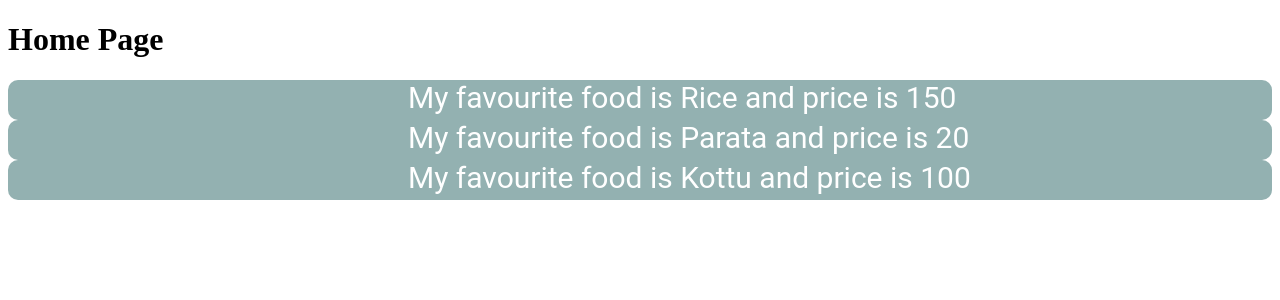
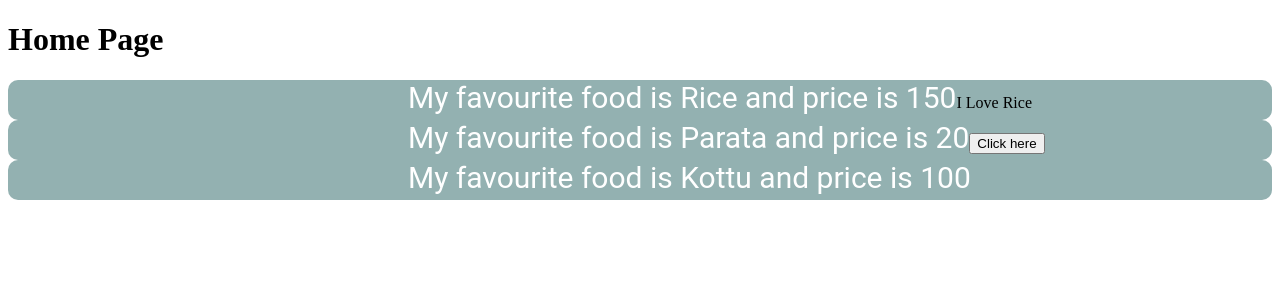
Before and after one commit to KavinduRanawaka/ReactPractice-YT, a React (Create React App) app: page / in a window 1280 px wide. Shown: the top 300 px of the page. Built offline with nearby package versions, Linux system fonts and the light colour scheme.

Commit message:
add children props

```diff
--- a/src/Components/TopicBox.js
+++ b/src/Components/TopicBox.js
@@ -6,6 +6,7 @@ export default function TopicBox(props) {
     <div>
       <div className="topicBox">
         <span className='text'>My favourite food is {props.food} and price is {props.price}</span>
+        {props.children}
       </div>
     </div>
   )
--- a/src/Pages/Home.js
+++ b/src/Pages/Home.js
@@ -6,8 +6,15 @@ export default function Home() {
   return (
     <div>
       <h1>Home Page</h1>
-      <TopicBox food="Rice" price='150' />
-      <TopicBox food="Parata" price='20'/>
+
+      <TopicBox food="Rice" price='150'>
+        <span>I Love Rice</span>
+      </TopicBox>
+
+      <TopicBox food="Parata" price='20'>
+        <button>Click here</button>
+      </TopicBox>
+
       <TopicBox food="Kottu" price='100'/>
 
     </div>
```
